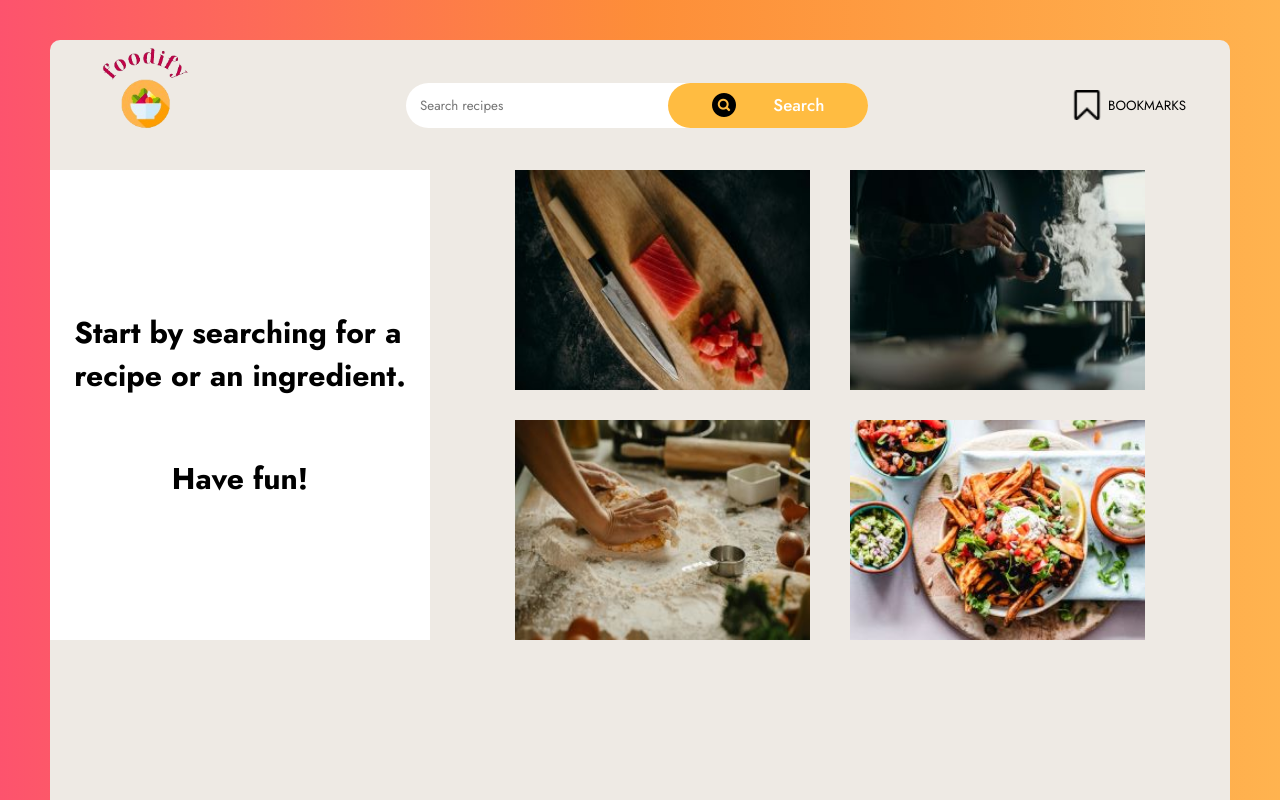
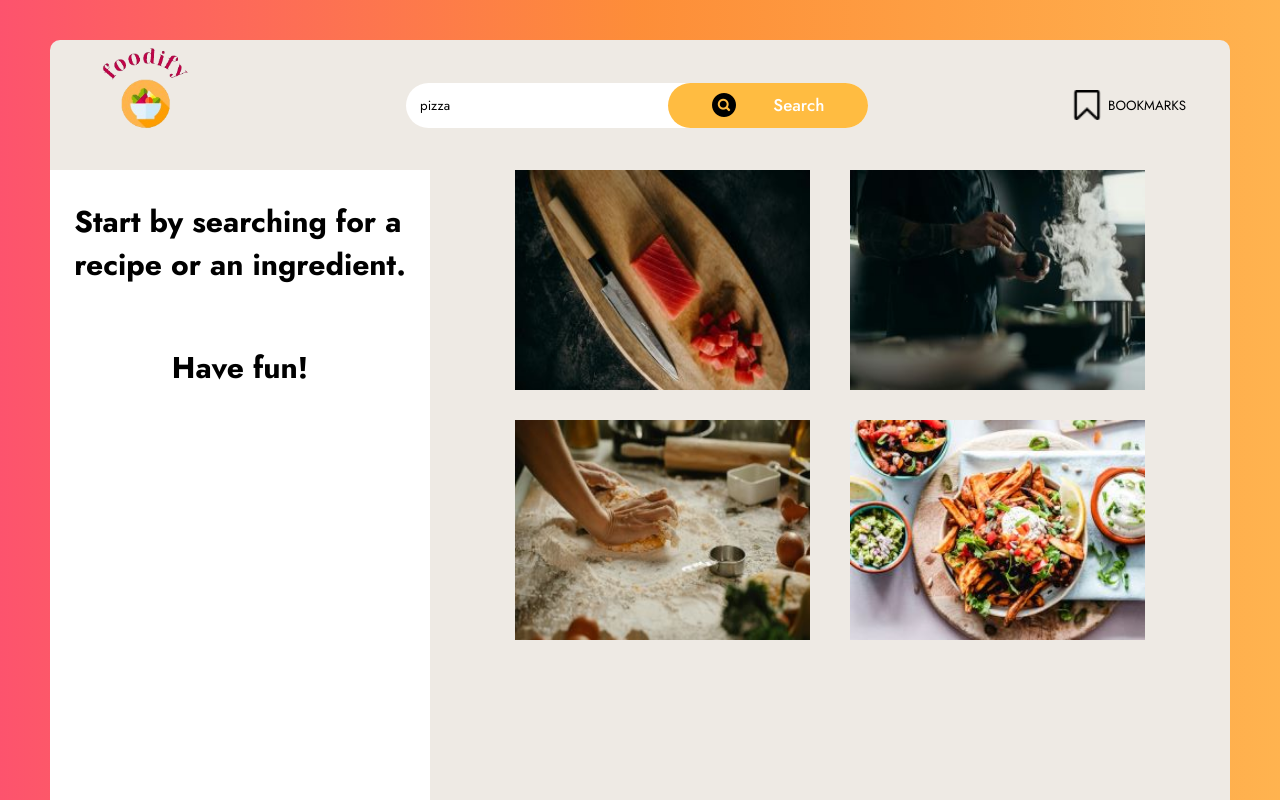
Before and after one commit to MihaelaO29/foodify, a React (Create React App) app: page / in a window 1280 px wide. Shown: the top 800 px of the page. Built offline with nearby package versions, Linux system fonts and the light colour scheme.

Commit message:
Fixed bugs

```diff
--- a/src/App.css
+++ b/src/App.css
@@ -110,12 +110,13 @@
 
 .content {
   display: flex;
+  height: calc(100% - 130px - 150px);
 }
 
 .search_instructions {
   height: 100%;
   display: flex;
-  justify-content: center;
+  justify-content: start;
   align-items: center;
   flex-direction: column;
   font-size: 30px;
@@ -143,6 +144,7 @@
 }
 
 .recipes_list {
+  height: 100%;
   display: flex;
   flex-direction: column;
   font-size: 16px;
@@ -172,6 +174,7 @@
 }
 
 .recipe_item_list {
+  height: 100%;
   overflow: scroll;
   scrollbar-width: none;
   background-color: white;
--- a/src/App.tsx
+++ b/src/App.tsx
@@ -20,12 +20,22 @@ function App() {
   const KEY = '3292433c-46b7-40be-bc23-e568af71e2ab';
 
   const itemsPerPage = 10;
-  const [search, setSearch] = useState('');
+  const [search, setSearch] = useState('pizza');
   const [allRecipes, setAllRecipes] = useState<any[]>([]);
   const [page, setPage] = useState<number>(1);
   const [recipesDetails, setRecipesDetails] = useState<any>({});
   const [showBookmarks, setShowBookmarks] = useState(false);
   const [savedBookmarks, setSavedBookmaks] = useState<any[]>([]);
+
+  useEffect(() => {
+    if (!_.isEmpty(savedBookmarks)) {
+      localStorage.setItem('mark', JSON.stringify(savedBookmarks));
+    }
+  }, [savedBookmarks]);
+
+  useEffect(() => {
+    setSavedBookmaks(JSON.parse(localStorage.getItem('mark') + ''))
+  }, []);
 
   const handleSearchContent = (event: { target: { value: SetStateAction<string>; }; }) => {
     setSearch(event?.target?.value)
@@ -72,14 +82,16 @@ function App() {
   }
 
   const handleSaveBookmarks = (id: any) => {
-    const recipeBooked = allRecipes.filter(recipe => recipe.id === id)[0]
-    const check = savedBookmarks.filter(recipe => recipe.id === recipeBooked.id)
+    const check = savedBookmarks.filter(recipe => recipe.id === id)
     if (!_.isEmpty(check)) {
       const newArr = [...savedBookmarks];
-      const checkNewArr = newArr.filter(recipe => recipe.id !== recipeBooked.id)
+      const checkNewArr = newArr.filter(recipe => recipe.id !== id)
+      if (_.isEmpty(checkNewArr)) {
+        localStorage.setItem('mark', JSON.stringify([]));
+      }
       setSavedBookmaks(checkNewArr)
     } else {
-      setSavedBookmaks([...savedBookmarks, recipeBooked])
+      setSavedBookmaks([...savedBookmarks, recipesDetails])
     }
   }
 
@@ -118,7 +130,7 @@ function App() {
                     :
                     <div className='recipe_item_list'>
                       <div className='list'>{savedBookmarks.map((recipe: any) =>
-                        <div onClick={() => fetchRecipesDetails(recipe.id)}className='item_list' >
+                        <div onClick={() => fetchRecipesDetails(recipe.id)} className='item_list' >
                           <div className='recipe_product_image'>
                             <img className='product_image' src={recipe.image_url} alt="Content" />
                           </div>
```
